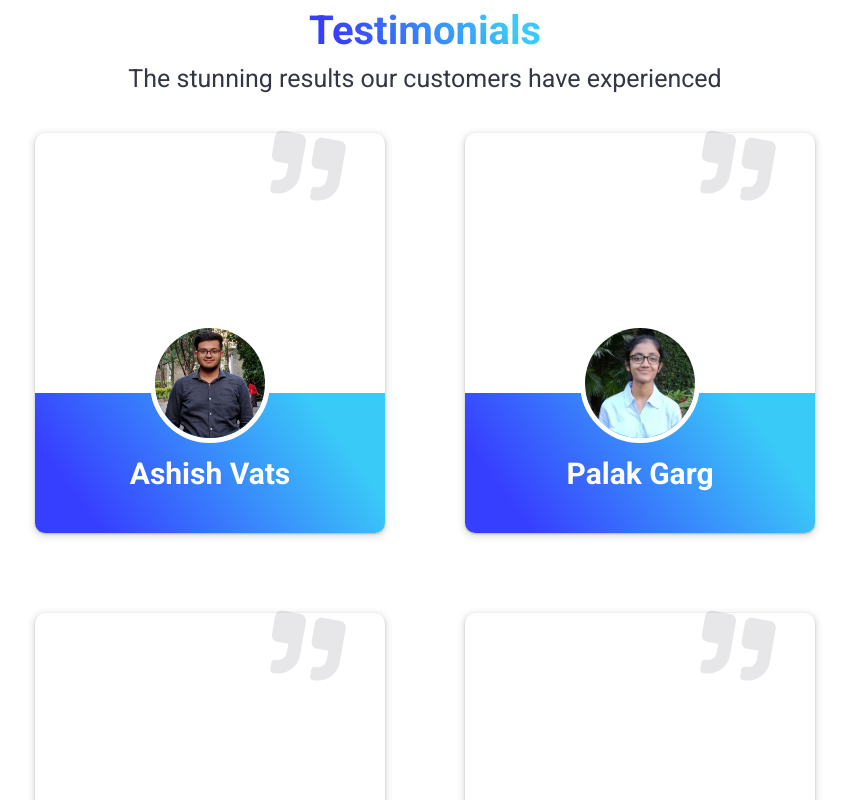
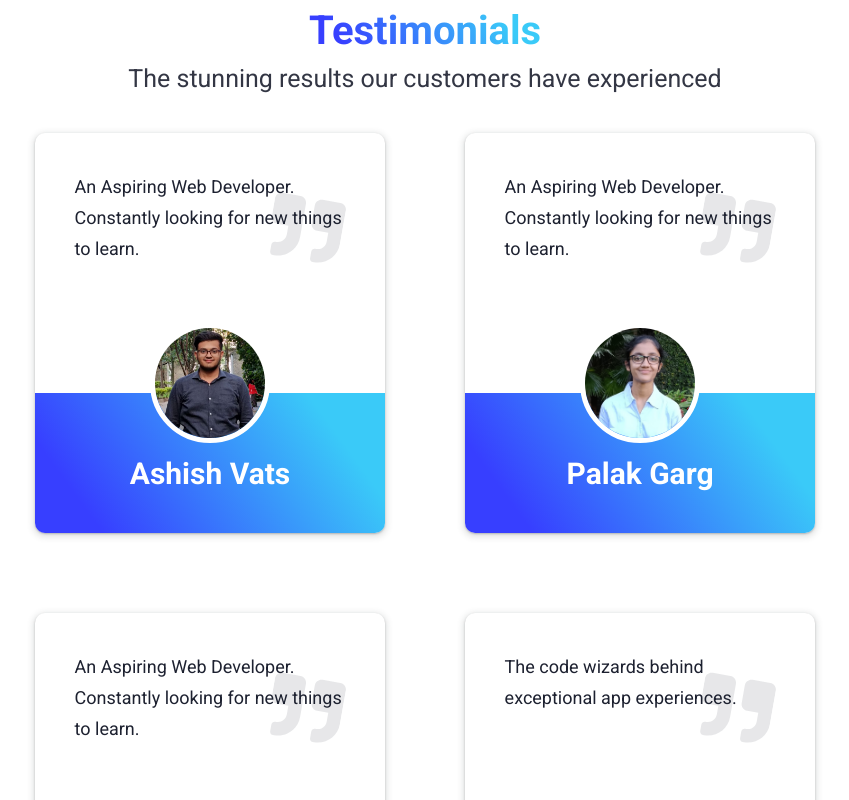
Before and after one commit to vatsal-agarwal-20/INDoor, a React (Create React App) app in the folder client/: page / in a window 1280 px wide. Shown: the part 2740-3540 px from the top of the page, without its empty margins (215-1064 px from the left). Built offline with nearby package versions, Linux system fonts and the light colour scheme.

Commit message:
ui changes

```diff
--- a/client/src/Data/UI-Data.js
+++ b/client/src/Data/UI-Data.js
@@ -36,56 +36,56 @@ export const testimonials = [
         id: 'testimonial_1',
         swiperId: 'SwiperTestimonial_1',
         name: 'Ashish Vats',
-        // comment: 'Very good service, very friendly and professional. They are polite and highly skilled I recommend them to anyone.',
+        comment: 'An Aspiring Web Developer. Constantly looking for new things to learn.',
         avatar: avatar1
     },
     {
         id: 'testimonial_2',
         swiperId: 'SwiperTestimonial_2',
         name: 'Palak Garg',
-        // comment: 'Fast and friendly service.Professionals here are very skilled and serious about their work. I recommend them to anyone.',
+        comment: 'An Aspiring Web Developer. Constantly looking for new things to learn.',
         avatar: avatar2
     },
     {
         id: 'testimonial_3',
         swiperId: 'SwiperTestimonial_3',
         name: 'Vatsal Agrawal',
-        // comment: 'super fast service. They reached at the door at very next day I ordered it. I Highly recommend them to anyone.',
+        comment: 'An Aspiring Web Developer. Constantly looking for new things to learn.',
         avatar: avatar3
     },
     {
         id: 'testimonial_4',
         swiperId: 'SwiperTestimonial_4',
         name: 'Shubhi Agrawal',
-        // comment: 'super fast service. They reached at the door at very next day I ordered it. I Highly recommend them to anyone.',
+        comment: 'The code wizards behind exceptional app experiences.',
         avatar: avatar4
     },
     {
         id: 'testimonial_5',
         swiperId: 'SwiperTestimonial_5',
         name: 'Aviral Shrivastava',
-        // comment: 'super fast service. They reached at the door at very next day I ordered it. I Highly recommend them to anyone.',
+        comment: 'The code wizards behind exceptional app experiences.',
         avatar: avatar5
     },
     {
         id: 'testimonial_6',
         swiperId: 'SwiperTestimonial_6',
         name: 'Naveen Bojja',
-        // comment: 'super fast service. They reached at the door at very next day I ordered it. I Highly recommend them to anyone.',
+        comment: 'An Aspiring Web Developer. Constantly looking for new things to learn.',
         avatar: avatar6
     },
     {
         id: 'testimonial_7',
         swiperId: 'SwiperTestimonial_7',
         name: 'Priya Singh',
-        // comment: 'super fast service. They reached at the door at very next day I ordered it. I Highly recommend them to anyone.',
+        comment: 'The code wizards behind exceptional app experiences.',
         avatar: avatar7
     },
     {
         id: 'testimonial_8',
         swiperId: 'SwiperTestimonial_8',
         name: 'Mrunmayee Mohanty',
-        // comment: 'super fast service. They reached at the door at very next day I ordered it. I Highly recommend them to anyone.',
+        comment: 'The code wizards behind exceptional app experiences.',
         avatar: avatar8
     },
 
```
